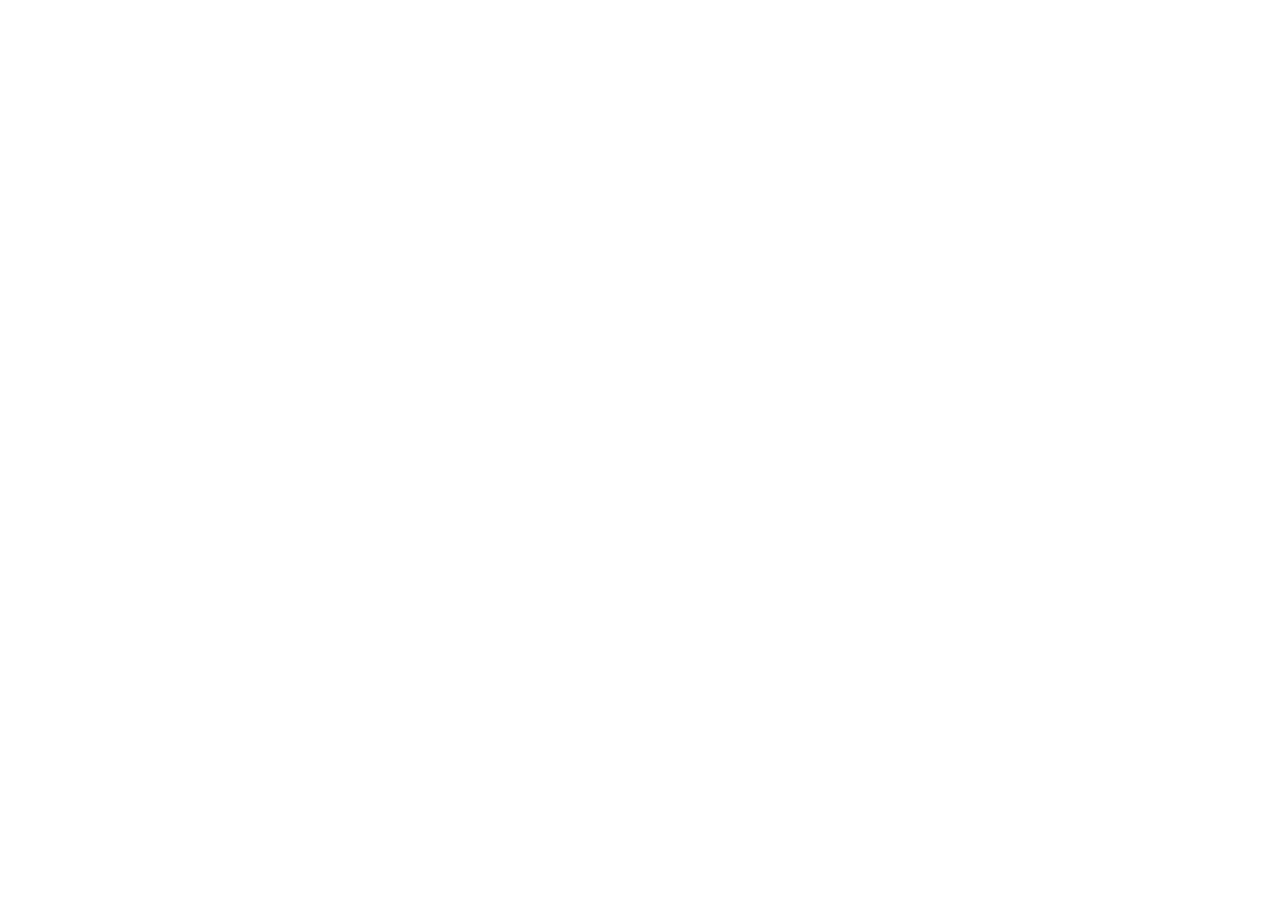
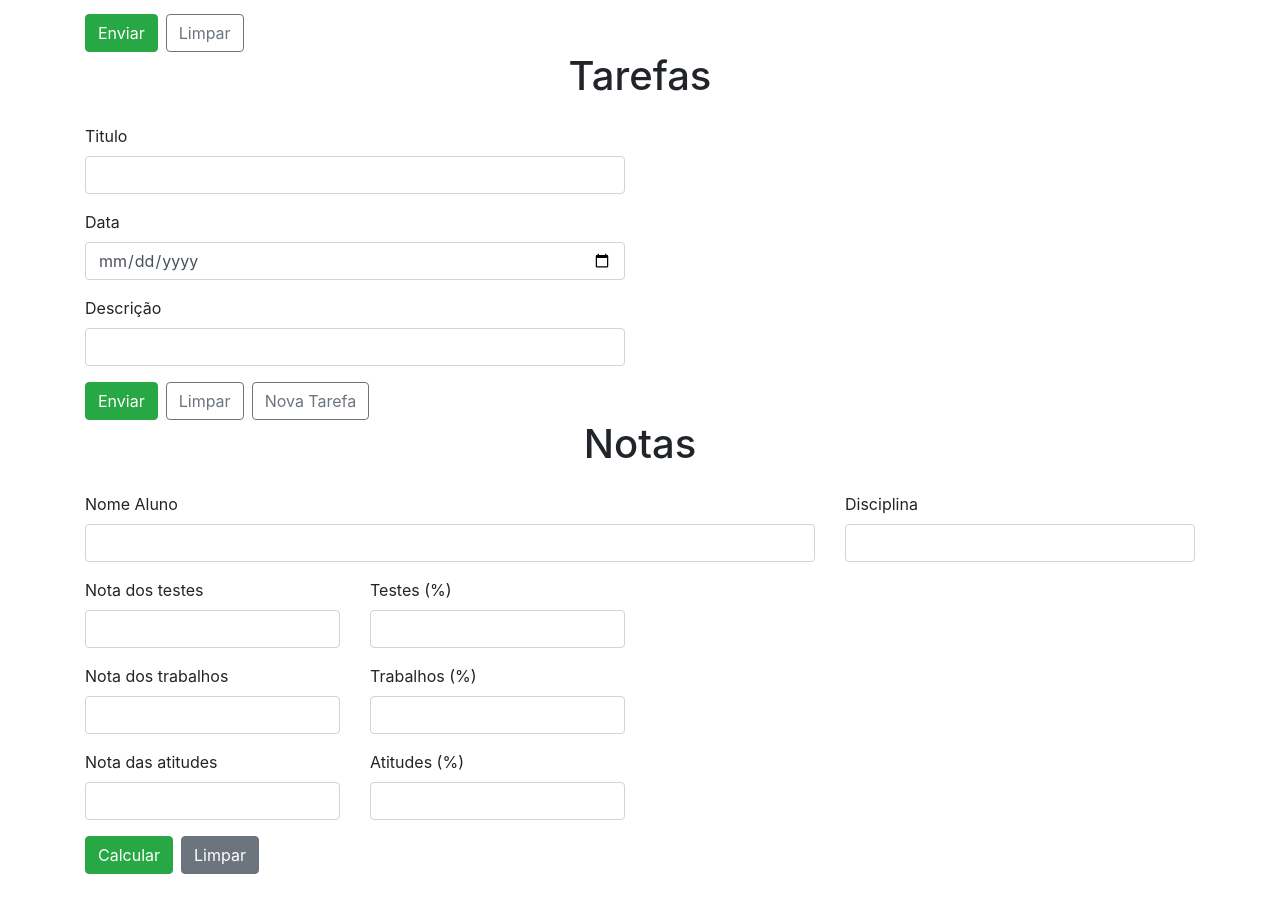
Before and after one commit to Po7tugal/REACT-INTRO, a React (Vite) app: page / in a window 1280 px wide. Shown: the part 1380-2278 px from the top of the page. Before the commit the page ends 800 px from the top, so only its background shows below. Built offline with nearby package versions, Linux system fonts and the light colour scheme.

Commit message:
Finalização Projeto

```diff
--- a/src/App.jsx
+++ b/src/App.jsx
@@ -15,7 +15,7 @@
 
   return (
     <div className="container mt-4">
-      {/* Evento onClick em React usa camelCase e chama uma função *
+      {/* Evento onClick em React usa camelCase e chama uma função */}
       <h1 className="text-center text-primary">Olá React!</h1>
       <p className="lead text-center">
         Este é o teu primeiro componente React.
@@ -50,8 +50,6 @@
 
       <Tarefas />
 
-      */}
-
       <h1 className="text-center">Notas</h1>
 
       <Notas />
--- a/src/Notas.jsx
+++ b/src/Notas.jsx
@@ -22,7 +22,7 @@
         e.preventDefault();
 
         const novaNota = {
-            id: Date.now(), // gera um ID único com base no timestamp
+            id: Date.now(),
             nomeAluno: formData.nomeAluno,
             disciplina: formData.disciplina,
             notaTestes: formData.notaTestes,
@@ -30,9 +30,13 @@
             notaTrabalhos: formData.notaTrabalhos,
             trabalhosPC: formData.trabalhosPC,
             notaAtitudes: formData.notaAtitudes,
-            atitudes: formData.atitudes,
+            atitudesPC: formData.atitudesPC,
         };
-        setTarefas([...notas, novaNota]);
+
+        setNotas([...notas, novaNota]);
+
+        // MOSTRAR DADOS NO CARD
+        setDadosSubmetidos(novaNota);
     }
 
     function novaNota() {
@@ -53,7 +57,7 @@
     }
 
     function limparFormulario() {
-        setFormData({ id: '', nomeAluno: '', disciplina: '', notaTestes: '', testesPC: '', testesPC: '', notaTrabalhos: '', trabalhosPC: '', notaAtitudes: '', atitudes: '' });
+        setFormData({ id: '', nomeAluno: '', disciplina: '', notaTestes: '', testesPC: '', testesPC: '', notaTrabalhos: '', trabalhosPC: '', notaAtitudes: '', atitudes: '', atitudesPC: '' });
         setDadosSubmetidos(null);
     }
 
@@ -65,6 +69,24 @@
         setNotas([])
     }
 
+    function calcularNotaFinal(dados) {
+        return (
+            (Number(dados.notaTestes) * Number(dados.testesPC) / 100) +
+            (Number(dados.notaTrabalhos) * Number(dados.trabalhosPC) / 100) +
+            (Number(dados.notaAtitudes) * Number(dados.atitudesPC) / 100)
+        ).toFixed(1);
+    }
+
+    function aprovacao(dados) {
+        const notaFinal = calcularNotaFinal(dados);
+
+        if (notaFinal >= 9.5) {
+            return "Aprovado";
+        } else {
+            return "Reprovado";
+        }
+    }
+
     return (
 
         <div className="mt-4 row">
@@ -73,7 +95,7 @@
                 <form onSubmit={handleSubmit}>
                     {/* Cada campo é controlado — o valor vem do estado React */}
                     <div className="form-group">
-                        <label>nomeAluno</label>
+                        <label>Nome Aluno</label>
                         <input type="text" className="form-control" value={formData.nomeAluno} onChange={(e) =>
 
                             setFormData({ ...formData, nomeAluno: e.target.value })} required />
@@ -98,7 +120,7 @@
                     {/* Cada campo é controlado — o valor vem do estado React */}
                     <div className="form-group">
                         <label>Nota dos testes</label>
-                        <input type="text" className="form-control" value={formData.notaTestes} onChange={(e) =>
+                        <input type="number" min="0" max="20" className="form-control" value={formData.notaTestes} onChange={(e) =>
 
                             setFormData({ ...formData, notaTestes: e.target.value })} required />
 
@@ -110,19 +132,23 @@
                 <form onSubmit={handleSubmit}>
                     {/* Cada campo é controlado — o valor vem do estado React */}
                     <div className="form-group">
-                        <label>Testes PC</label>
-                        <input type="text" className="form-control" value={formData.testesPC} onChange={(e) =>
+                        <label>Testes (%)</label>
+                        <input type="number" min="0" max="100" className="form-control" value={formData.testesPC} onChange={(e) =>
 
                             setFormData({ ...formData, testesPC: e.target.value })} required />
                     </div>
                 </form>
             </div>
+
+            <div className="col-6">
+            </div>
+
             <div className="col-3">
                 <form onSubmit={handleSubmit}>
                     {/* Cada campo é controlado — o valor vem do estado React */}
                     <div className="form-group">
                         <label>Nota dos trabalhos</label>
-                        <input type="text" className="form-control" value={formData.notaTrabalhos} onChange={(e) =>
+                        <input type="number" min="0" max="20" className="form-control" value={formData.notaTrabalhos} onChange={(e) =>
 
                             setFormData({ ...formData, notaTrabalhos: e.target.value })} required />
                     </div>
@@ -132,19 +158,23 @@
                 <form onSubmit={handleSubmit}>
                     {/* Cada campo é controlado — o valor vem do estado React */}
                     <div className="form-group">
-                        <label>Trabalhos PC</label>
-                        <input type="text" className="form-control" value={formData.trabalhosPC} onChange={(e) =>
+                        <label>Trabalhos (%)</label>
+                        <input type="number" min="0" max="100" className="form-control" value={formData.trabalhosPC} onChange={(e) =>
 
                             setFormData({ ...formData, trabalhosPC: e.target.value })} required />
                     </div>
                 </form>
             </div>
+
+            <div className="col-6">
+            </div>
+
             <div className="col-3">
                 <form onSubmit={handleSubmit}>
                     {/* Cada campo é controlado — o valor vem do estado React */}
                     <div className="form-group">
                         <label>Nota das atitudes</label>
-                        <input type="text" className="form-control" value={formData.notaAtitudes} onChange={(e) =>
+                        <input type="number" min="0" max="20" className="form-control" value={formData.notaAtitudes} onChange={(e) =>
 
                             setFormData({ ...formData, notaAtitudes: e.target.value })} required />
                     </div>
@@ -154,8 +184,8 @@
                 <form onSubmit={handleSubmit}>
                     {/* Cada campo é controlado — o valor vem do estado React */}
                     <div className="form-group">
-                        <label>atitudes PC</label>
-                        <input type="text" className="form-control" value={formData.atitudesPC} onChange={(e) =>
+                        <label>Atitudes (%)</label>
+                        <input type="number" min="0" max="100" className="form-control" value={formData.atitudesPC} onChange={(e) =>
 
                             setFormData({ ...formData, atitudesPC: e.target.value })} required />
                     </div>
@@ -164,7 +194,12 @@
 
             <div className="col-12">
                 {/* Botões de ação */}
-                    <button className="btn btn-success mr-2">Enviar</button>
+                <button className="btn btn-success mr-2" onClick={handleSubmit}>
+                    Calcular
+                </button>
+                <button className="btn btn-secondary mr-2" onClick={limparFormulario}>
+                    Limpar
+                </button>
             </div>
 
             <div className="col-6">
@@ -173,16 +208,38 @@
                         <div className="card-body">
                             <h5 className="card-title">Dados Recebidos</h5>
                             <p><strong>Nome do Aluno:</strong> {dadosSubmetidos.nomeAluno}</p>
-                            <p><strong>nota dos Testes:</strong> {dadosSubmetidos.notaTeste}</p>
+                            <p><strong>Nota dos Testes:</strong> {dadosSubmetidos.notaTestes}</p>
                             <p><strong>(%) Testes:</strong> {dadosSubmetidos.testesPC}</p>
                             <p><strong>Nota dos Trabalhos:</strong> {dadosSubmetidos.notaTrabalhos}</p>
                             <p><strong>(%) Trabalhos:</strong> {dadosSubmetidos.trabalhosPC}</p>
                             <p><strong>Nota das Atitudes:</strong> {dadosSubmetidos.notaAtitudes}</p>
                             <p><strong>(%) Atitudes:</strong> {dadosSubmetidos.atitudesPC}</p>
+                            <p><strong>Nota Final:</strong> {calcularNotaFinal(dadosSubmetidos)}</p>
+                            <p><strong>Resultado:</strong> {aprovacao(dadosSubmetidos)}</p>
                         </div>
                     </div>
                 )}
             </div>
+
+            <ul className="col-12 list-group mt-4">
+                {notas.map((nota) => (
+                    <li key={nota.id} className="list-group-item">
+                        <p><strong>Nome:</strong> {nota.nomeAluno}</p>
+                        <p><strong>Nota do Teste:</strong> {nota.notaTestes}</p>
+                        <p><strong>(%) Teste:</strong> {nota.testesPC}</p>
+                        <p><strong>Nota dos Trabalhos:</strong> {nota.notaTrabalhos}</p>
+                        <p><strong>(%) Trabalhos:</strong> {nota.trabalhosPC}</p>
+                        <p><strong>Nota das Atitudes:</strong> {nota.notaAtitudes}</p>
+                        <p><strong>(%) Atitudes:</strong> {nota.atitudesPC}</p>
+                        <p><strong>Nota Final:</strong> {calcularNotaFinal(nota)}</p>
+                        <p><strong>Resultado:</strong> {aprovacao(nota)}</p>
+                        <button type="button" className="btn btn-outline-danger mt-2" onClick={() => eliminaNota(nota.id)}>
+                            Eliminar
+                        </button>
+                    </li>
+
+                ))}
+            </ul>
         </div>
     );
 }
```
